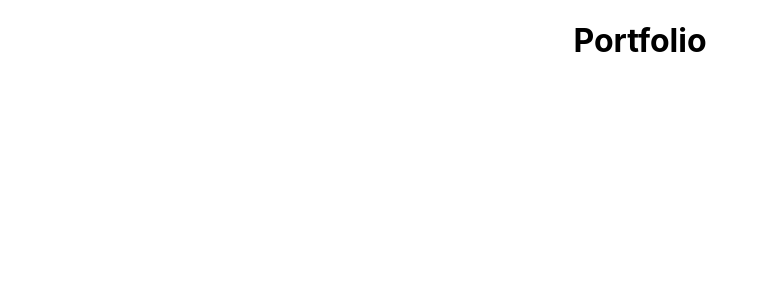
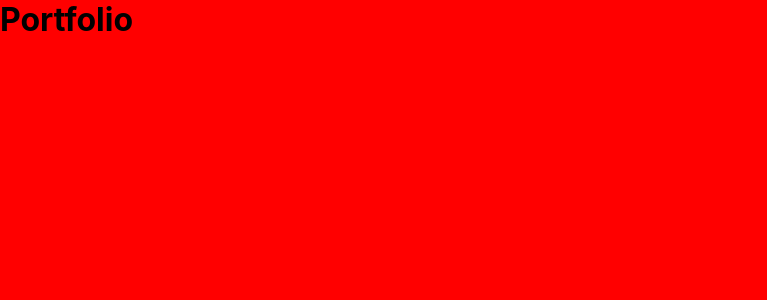
Before and after one commit to BrandonL65/portfolio, a React (Create React App) app: page / in a window 1280 px wide. Shown: the top 300 px of the page, without its empty margins (0-767 px from the left). Built offline with nearby package versions, Linux system fonts and the light colour scheme.

Commit message:
reset all css to 0

```diff
--- a/src/App.css
+++ /dev/null
@@ -1,38 +0,0 @@
-.App {
-  text-align: center;
-}
-
-.App-logo {
-  height: 40vmin;
-  pointer-events: none;
-}
-
-@media (prefers-reduced-motion: no-preference) {
-  .App-logo {
-    animation: App-logo-spin infinite 20s linear;
-  }
-}
-
-.App-header {
-  background-color: #282c34;
-  min-height: 100vh;
-  display: flex;
-  flex-direction: column;
-  align-items: center;
-  justify-content: center;
-  font-size: calc(10px + 2vmin);
-  color: white;
-}
-
-.App-link {
-  color: #61dafb;
-}
-
-@keyframes App-logo-spin {
-  from {
-    transform: rotate(0deg);
-  }
-  to {
-    transform: rotate(360deg);
-  }
-}
--- /dev/null
+++ b/src/App.module.css
@@ -0,0 +1,4 @@
+.App {
+  background-color: red;
+  height: 100vh;
+}
--- a/src/App.tsx
+++ b/src/App.tsx
@@ -1,10 +1,10 @@
 import React from "react";
-import "./App.css";
+import styles from "./App.module.css";
 
 function App() {
   return (
-    <div className="App">
-      <h1>Portfolio</h1>
+    <div className={styles["App"]}>
+      <h1 className={styles["title"]}>Portfolio</h1>
     </div>
   );
 }
--- a/src/index.css
+++ b/src/index.css
@@ -1,13 +1,20 @@
+* {
+  margin: 0px;
+  padding: 0px;
+  box-sizing: border-box;
+}
 body {
   margin: 0;
-  font-family: -apple-system, BlinkMacSystemFont, 'Segoe UI', 'Roboto', 'Oxygen',
-    'Ubuntu', 'Cantarell', 'Fira Sans', 'Droid Sans', 'Helvetica Neue',
+  padding: 0;
+  box-sizing: border-box;
+  font-family: -apple-system, BlinkMacSystemFont, "Segoe UI", "Roboto", "Oxygen",
+    "Ubuntu", "Cantarell", "Fira Sans", "Droid Sans", "Helvetica Neue",
     sans-serif;
   -webkit-font-smoothing: antialiased;
   -moz-osx-font-smoothing: grayscale;
 }
 
 code {
-  font-family: source-code-pro, Menlo, Monaco, Consolas, 'Courier New',
+  font-family: source-code-pro, Menlo, Monaco, Consolas, "Courier New",
     monospace;
 }
```
Also changed, not shown: tsconfig.json (+4 -9 lines), 1 other file (tests, documents, lock files or other folders).
